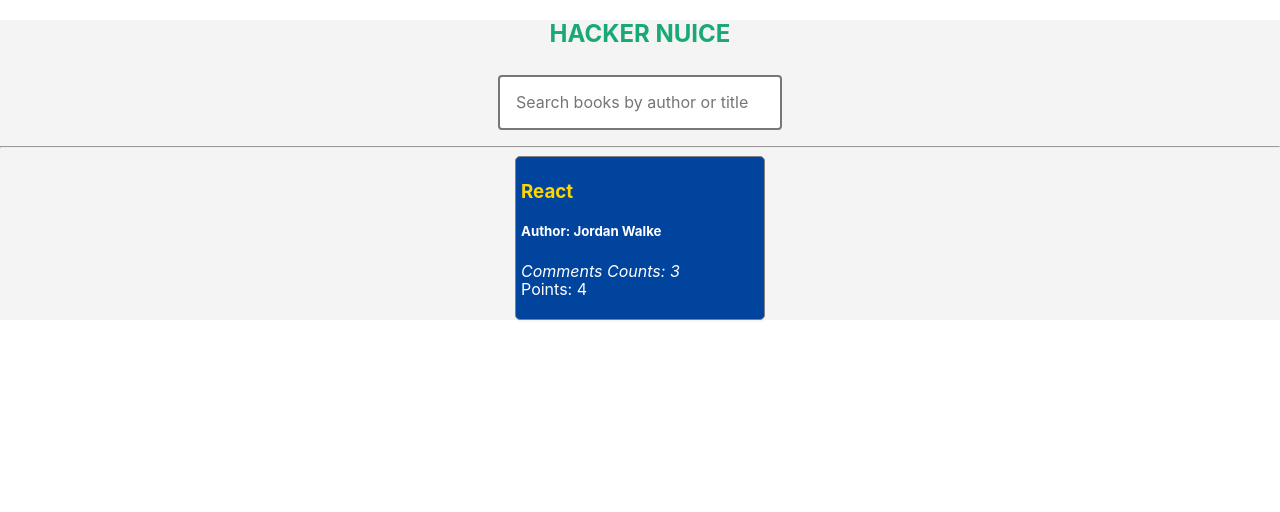
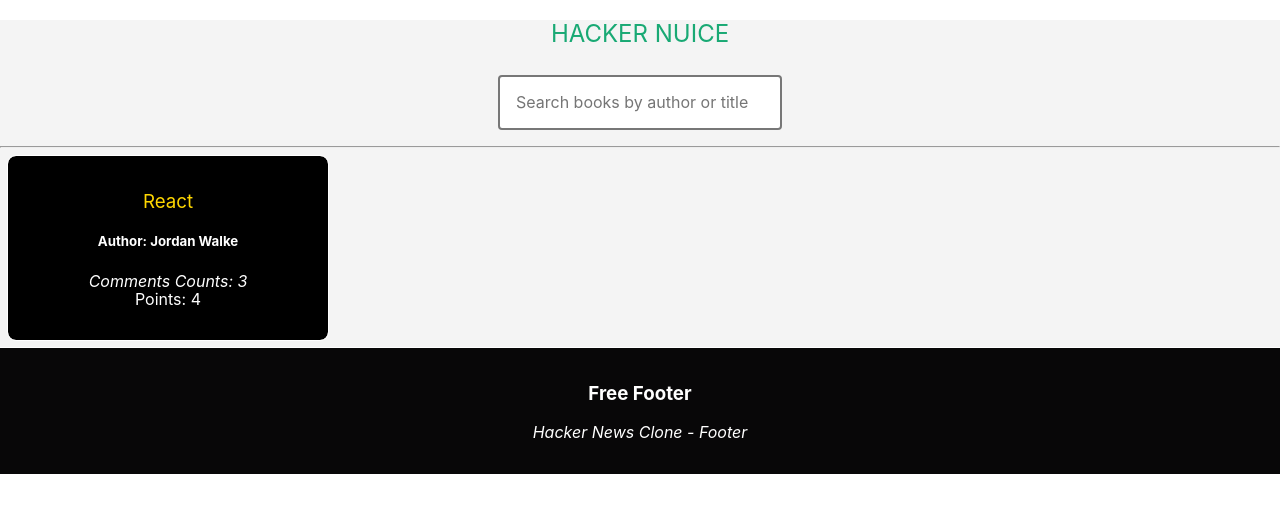
Before and after one commit to searchs/hkstories, a React (Create React App) app: page / in a window 1280 px wide. Shown: the top 512 px of the page. Built offline with nearby package versions, Linux system fonts and the light colour scheme.

Commit message:
Feat: Add Footer component

```diff
--- a/src/App.css
+++ b/src/App.css
@@ -73,7 +73,7 @@ ul {
   list-style: none;
 }
 
-.Book {
+/* .Book {
   align-items: left;
   text-align: left;
   padding: 5px;
@@ -85,7 +85,7 @@ ul {
   background: 'black';
   color: 'white';
 
-}
+} */
 
 .BookTitle {
   letter-spacing: 2px;
@@ -95,7 +95,7 @@ ul {
   color: white;
   background-color: 'black'
 }
-
+/*
 a.BookTitle {
   letter-spacing: 2px;
   font-size: 1.025em;
@@ -103,4 +103,14 @@ a.BookTitle {
   text-transform: uppercase;
   color: 'yellow';
   background-color: 'black'
+} */
+
+.bg-dark-blue {
+  background: #000ebb;
 }
+
+.bg-footer {
+  background: #080708;
+  left:0;
+  bottom:0;
+}
--- a/src/App.js
+++ b/src/App.js
@@ -1,6 +1,7 @@
 import React, { useEffect, useState } from 'react';
 import './App.css';
 import CardList from './components/CardList';
+import Footer from './components/Footer';
 import SearchBox from './components/SearchBox';
 
 const bookList = [
@@ -75,7 +76,6 @@ function App() {
   useEffect(() => {
     localStorage.setItem('search', searchTerm);
     setBooks(bookList);
-    console.log('Books:', bookList);
   }, [searchTerm]);
 
   const onHandleChange = (event) => {
@@ -92,10 +92,11 @@ function App() {
 
   return (
     <div className='App'>
-      <h2 className='green'> Hacker Nuice</h2>
+      <h2 className='green fw4'> Hacker Nuice</h2>
       <SearchBox search={searchTerm} handleChange={onHandleChange} />
       <hr />
       <CardList books={filteredBooks} />
+      <Footer />
     </div>
   );
 }
--- a/src/components/Card.js
+++ b/src/components/Card.js
@@ -2,9 +2,9 @@ import React from 'react';
 
 function Card({ url, title, author, num_comments, points }) {
   return (
-    <div className='Book bg-dark-blue white center'>
+    <div className='outline w-25 pa3 mr2 br3 ma2 bg-black white'>
       <h3>
-        <a href={url} className='link yellow uppercase'>
+        <a href={url} className='link yellow fw4'>
           {title}
         </a>
       </h3>
--- /dev/null
+++ b/src/components/Footer.js
@@ -0,0 +1,14 @@
+import React from 'react';
+
+function Footer() {
+  return (
+    <div className='outline w-100 pa3 bg-footer white'>
+      <h3> Free Footer </h3>
+      <p>
+        <span className='i'>Hacker News Clone - Footer </span>
+      </p>
+    </div>
+  );
+}
+
+export default Footer;
--- a/src/components/SearchBox.js
+++ b/src/components/SearchBox.js
@@ -2,7 +2,7 @@ import React from 'react';
 
 const SearchBox = ({ handleChange }) => {
   return (
-    <div className='pa2 ma2 light-blue'>
+    <div className='pa2 ma2 light-blue w-100 center'>
       <input
         type='search'
         placeholder='Search books by author or title'
```
Also changed, not shown: src/index.css (line endings or trailing spaces).
